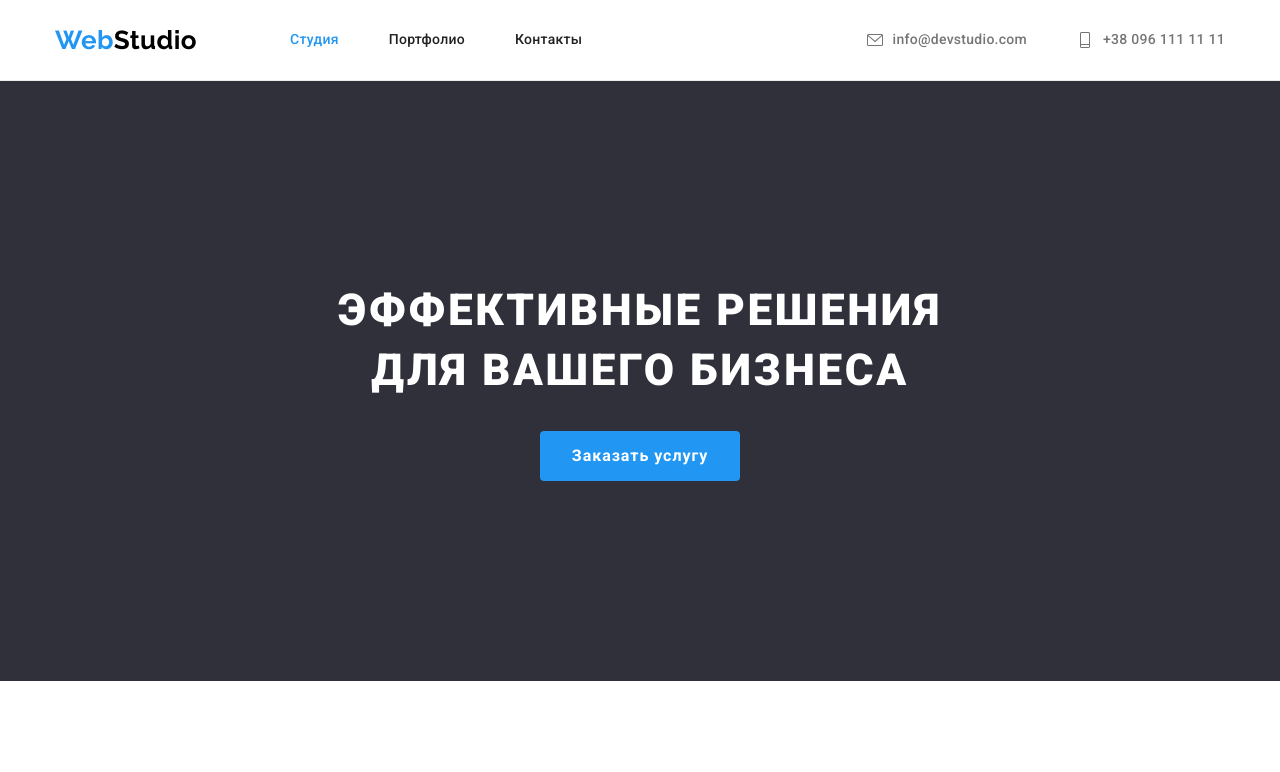
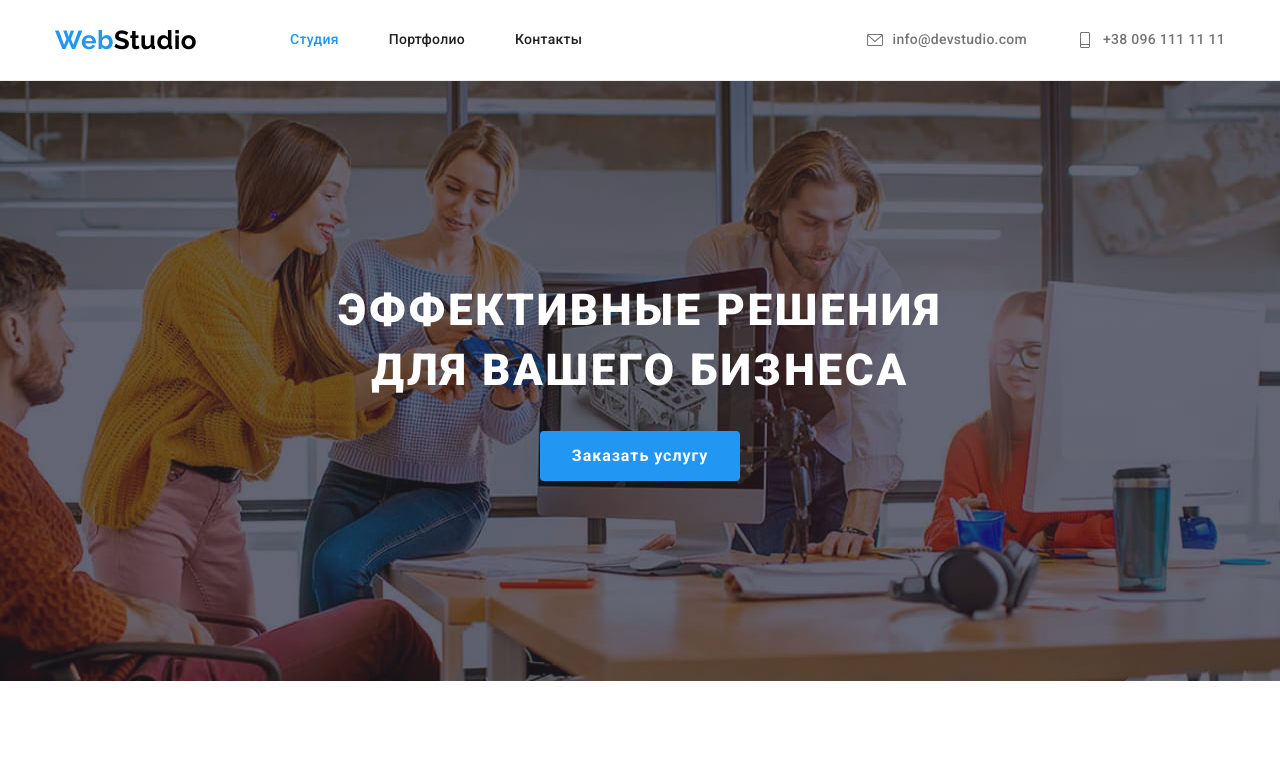
Before and after one commit to Ivan-Samoylenko/goit-markup-hw-04, a plain HTML site: page index.html in a window 1280 px wide. Shown: the top 772 px of the page. Drawn offline with nearby package versions, Linux system fonts and the light colour scheme.

Commit message:
Додає нові стилі хедера на сторінку портфоліо і додає  фонове зображення для секції героя
Додає нові стилі хедера на сторінку портфоліо і додає  фонове зображення для секції героя

```diff
--- a/css/styles.css
+++ b/css/styles.css
@@ -36,7 +36,7 @@ img {
 }
 
 .container {
-  width: var(--container-width);
+  max-width: var(--container-width);
   margin-left: auto;
   margin-right: auto;
   padding-left: var(--container-indent);
@@ -299,11 +299,20 @@ img {
 
 /* hero */
 .hero {
+  max-width: 1600px;
+  max-height: 600px;
+  margin-right: auto;
+  margin-left: auto;
   padding-top: 200px;
   padding-bottom: 200px;
 
   text-align: center;
   background-color: var(--grey-footer-color);
+  background-image: linear-gradient(rgba(47, 48, 58, 0.4), rgba(47, 48, 58, 0.4)),
+                    url(../images/bcg-hero.jpg);
+  background-size: cover;
+  background-position: center;
+  background-repeat: no-repeat;
 }
 
 .hero-title {
--- a/index.html
+++ b/index.html
@@ -61,8 +61,10 @@
     <main>
       <!-- block hero -->
       <section class="hero">
-        <h1 class="hero-title">Эффективные решения<br />для вашего бизнеса</h1>
-        <button class="button primary" type="button">Заказать услугу</button>
+        <div class="container">
+          <h1 class="hero-title">Эффективные решения<br />для вашего бизнеса</h1>
+          <button class="button primary" type="button">Заказать услугу</button>
+        </div>
       </section>
 
       <!-- features of the studio -->
```
Also changed, not shown: portfolio.html (+18 -2 lines).
